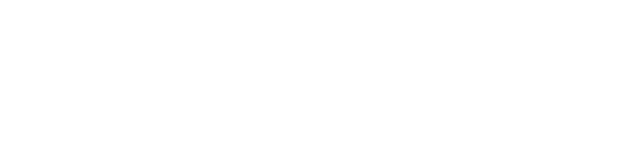
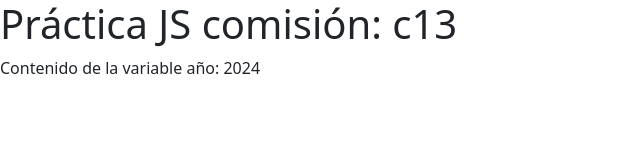
Before and after one commit to TaliCabana/primerosPasosJS, a plain HTML site: page index.html in a window 1280 px wide. Shown: the whole page, without its empty margins (0-640 px from the left). Drawn offline with nearby package versions, Linux system fonts and the light colour scheme.

Commit message:
Agregamos un ejemplo de variabñes constantes y variables creadas con let

```diff
--- a/index.html
+++ b/index.html
@@ -14,7 +14,7 @@
     <header></header>
     <main></main>
     <footer></footer>
+    <script src="https://cdn.jsdelivr.net/npm/bootstrap@5.3.6/dist/js/bootstrap.bundle.min.js" integrity="sha384-j1CDi7MgGQ12Z7Qab0qlWQ/Qqz24Gc6BM0thvEMVjHnfYGF0rmFCozFSxQBxwHKO" crossorigin="anonymous"></script>
     <script src="./js/01-variables.js"></script>
-    <script src="https://cdn.jsdelivr.net/npm/bootstrap@5.3.6/dist/js/bootstrap.bundle.min.js" integrity="sha384-j1CDi7MgGQ12Z7Qab0qlWQ/Qqz24Gc6BM0thvEMVjHnfYGF0rmFCozFSxQBxwHKO" crossorigin="anonymous"></script>
 </body>
 </html>
--- a/js/01-variables.js
+++ b/js/01-variables.js
@@ -9,9 +9,16 @@ líneas
 // crear una variable (let - const - var)
 
 let numero1;
-
 let anio = 2025;
+const comision = "c13";
 
 // Mostrar valor de variables
-console.log("Hola mundo")
-console.log(numero1, anio)
+console.log("Hola mundo");
+console.log(numero1, anio);
+
+// Modificar el valor de una variable
+
+anio = 2024;
+
+document.writeln("<h1>Práctica JS comisión: "+ comision +"</h1>");
+document.writeln("<p>Contenido de la variable año: "+ anio + "</p>");
```
